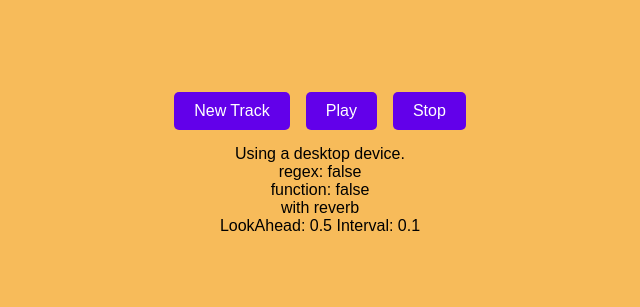
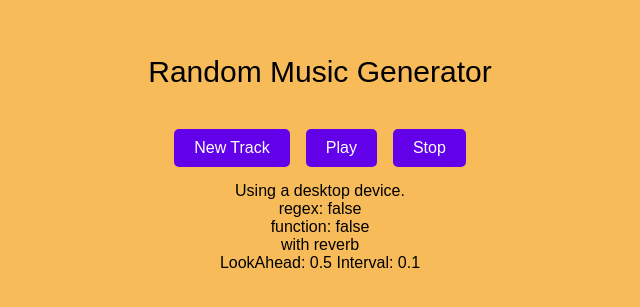
Before and after one commit to JRPedrosa/MusicGen, a plain HTML site: page index.html in a window 1280 px wide. Shown: the part 237-544 px from the top of the page, without its empty margins (320-960 px from the left). Drawn offline with nearby package versions, Linux system fonts and the light colour scheme.

Commit message:
added title

```diff
--- a/index.css
+++ b/index.css
@@ -17,6 +17,10 @@ body {
   margin-top: 15px;
 }
 
+.title {
+  margin-bottom: 40px;
+  font-size: 30px;
+}
 button {
   padding: 10px 20px;
   font-size: 16px;
--- a/index.html
+++ b/index.html
@@ -10,6 +10,8 @@
     <script src="main.js" type="module" defer></script>
   </head>
   <body>
+    <div class="title">Random Music Generator</div>
+
     <div class="controls">
       <button id="new-track">New Track</button>
       <button id="play">Play</button>
```
